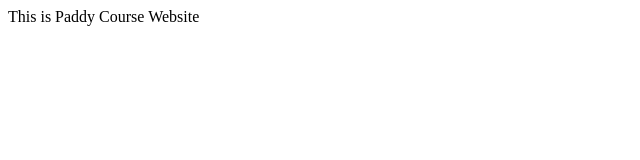
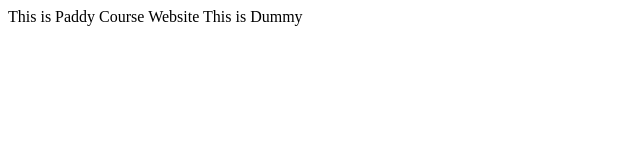
Before and after one commit to itspradeep76/MyWebApp, a plain HTML site: page courses.html in a window 1280 px wide. Shown: the whole page, without its empty margins (0-640 px from the left). Drawn offline with Linux system fonts and the light colour scheme.

Commit message:
Changes File names

```diff
--- a/courses.html
+++ b/courses.html
@@ -3,6 +3,7 @@
     <head>
         <body>
             This is Paddy Course Website
+            This is Dummy
         </body>
     </head>
 </html>
```
